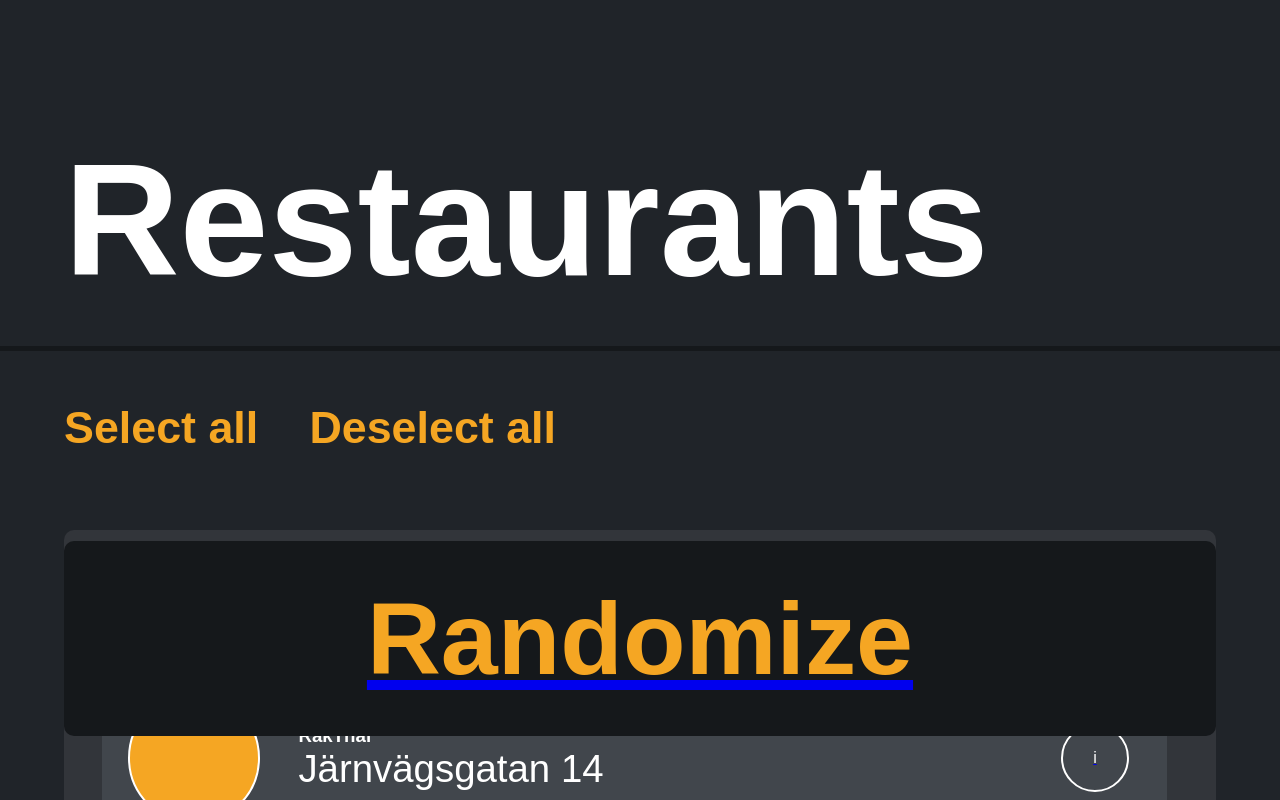
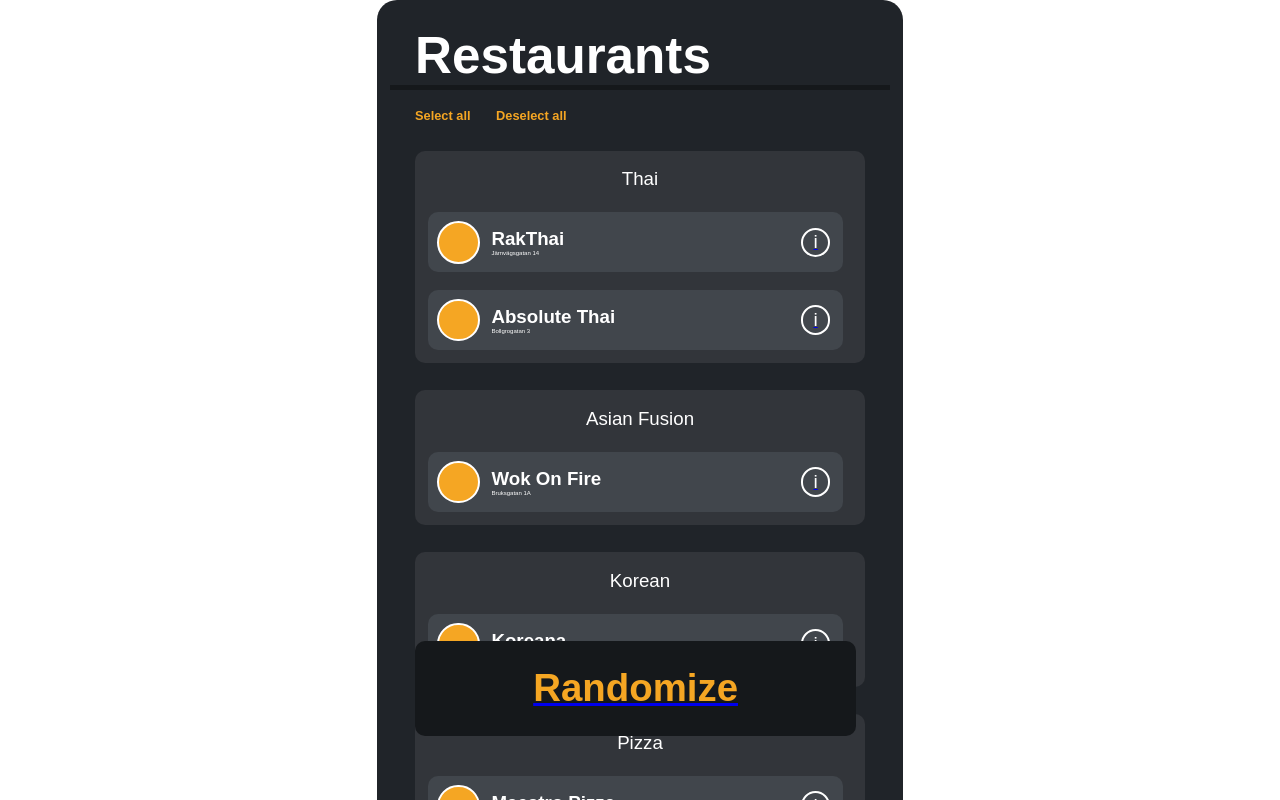
Before and after one commit to Jonte88/matkort, a React (Vite) app in the folder Matkort/: page / in a window 1280 px wide. Shown: the top 800 px of the page. Built offline with nearby package versions, Linux system fonts and the light colour scheme.

Commit message:
Making the site responsive 	modified:   Matkort/src/App.css 	modified:   Matkort/src/assets/css/header.css 	modified:   Matkort/src/assets/css/result.css 	modified:   Matkort/src/index.css

```diff
--- a/Matkort/src/App.css
+++ b/Matkort/src/App.css
@@ -10,6 +10,7 @@
   gap: 4vw;
 }
 .selectionSettings > p {
+  cursor: pointer;
   color: rgb(245, 166, 35);
   font-family: sans-serif;
   font-size: 3.5vw;
@@ -105,3 +106,59 @@
   text-align: center;
   color: rgb(245, 166, 35);
 }
+@media screen and (min-width: 500px) {
+  .appContainer {
+    margin-left: 5%;
+    width: calc(100% - 10%);
+    padding-bottom: 25%;
+  }
+  .selectionSettings {
+    margin-top: 2%;
+    padding-top: 2%;
+    gap: 2vw;
+  }
+  .selectionSettings > p {
+    font-size: 1vw;
+  }
+  .categoryBox {
+    margin-top: 6%;
+    padding: 1%;
+    width: calc(100% - 2%);
+  }
+  .categoryBox > h3 {
+    padding: 3%;
+  }
+  .restaurantBox {
+    padding: 2%;
+    margin: 2%;
+    width: 90%;
+  }
+  .checkbox-label {
+    width: 3vw;
+    height: 3vw;
+  }
+  .resturantBoxInfo {
+    margin-left: 3%;
+  }
+  .resturantBoxInfo > p {
+    font-size: 3%;
+  }
+  .restaurantBoxMoreInfo {
+    right: 3%;
+    width: 2vw;
+    height: 2vw;
+    font-size: 1.5vw;
+  }
+  .randomizeBtn {
+    display: flex;
+    justify-content: center;
+    bottom: 5vw;
+    width: calc(100% - 16vw);
+    margin: auto;
+    max-width: calc(390px);
+    padding: 2vw;
+  }
+  .randomizeBtn h2 {
+    font-size: 3vw;
+  }
+}
--- a/Matkort/src/assets/css/header.css
+++ b/Matkort/src/assets/css/header.css
@@ -13,3 +13,14 @@ header > h1 {
   font-weight: 600;
   font-size: 12.5vw;
 }
+@media screen and (min-width: 500px) {
+  header {
+    height: 17%;
+    max-width: 500px;
+  }
+  header > h1 {
+    margin-top: 1vw;
+    margin-left: 5%;
+    font-size: 4vw;
+  }
+}
--- a/Matkort/src/assets/css/result.css
+++ b/Matkort/src/assets/css/result.css
@@ -27,3 +27,17 @@
   color: rgb(245, 166, 35);
   font-size: 10vw;
 }
+
+@media screen and (min-width: 500px) {
+  .goBackText {
+    margin-top: 2%;
+    padding-top: 2%;
+    margin-left: -3vw;
+  }
+  .goBackText p {
+    font-size: 1vw;
+  }
+  .resturantResultInfo > h2 {
+    font-size: 3vw;
+  }
+}
--- a/Matkort/src/index.css
+++ b/Matkort/src/index.css
@@ -1,7 +1,7 @@
 :root {
   padding: 0;
   margin: 0;
-  background-color: rgb(32, 36, 41);
+  background-color: rgb(255, 255, 255);
   font-family: sans-serif;
   color: rgb(255, 255, 255);
 }
@@ -9,3 +9,20 @@
   margin: 0;
   padding: 0;
 }
+.bigContainer {
+  margin: auto;
+  position: relative;
+  max-width: 500px;
+  background-color: rgb(32, 36, 41);
+}
+@media screen and (max-width: 500px) {
+  :root {
+    background-color: rgb(32, 36, 41);
+  }
+}
+@media screen and (min-width: 500px) {
+  .bigContainer {
+    padding: 1vw;
+    border-radius: 20px;
+  }
+}
```
